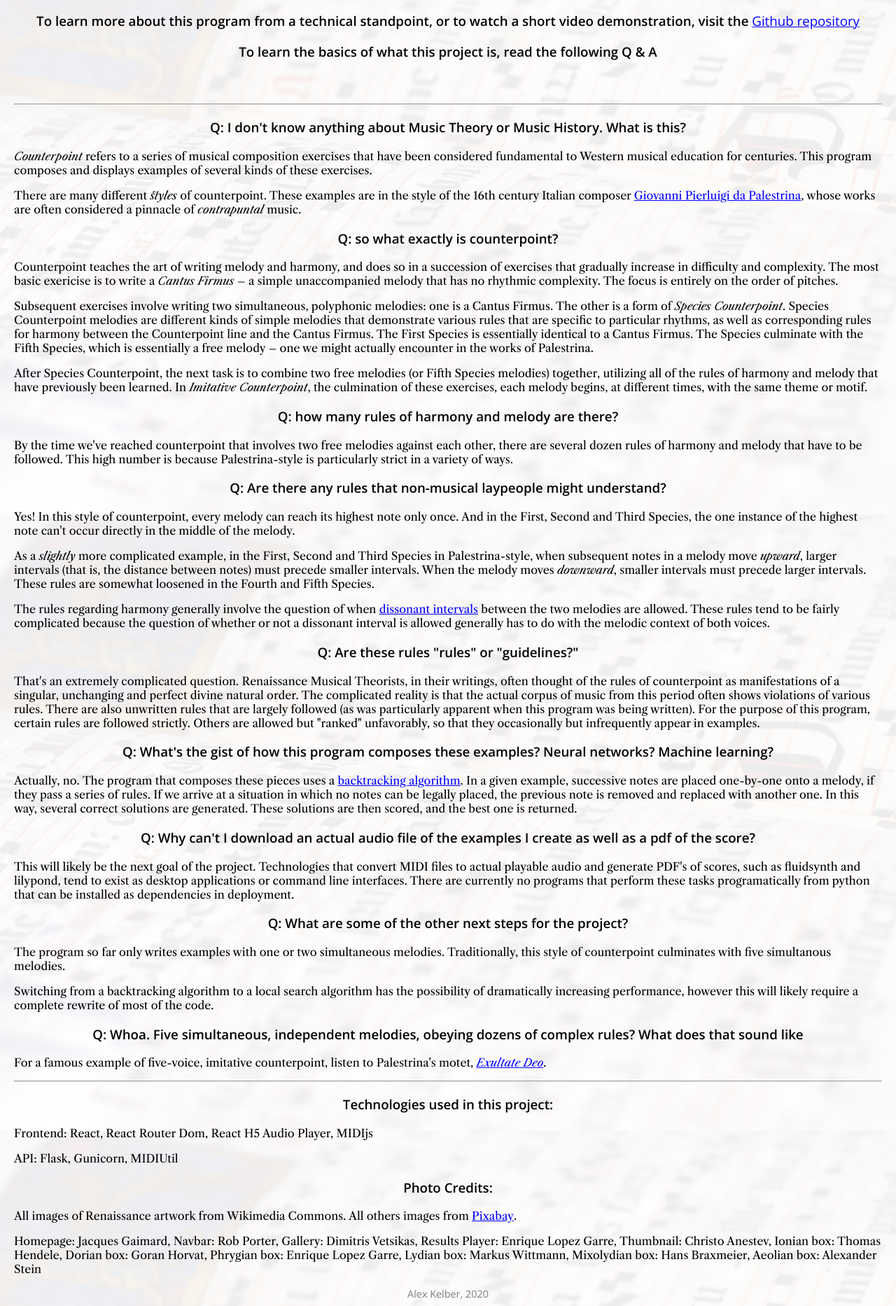
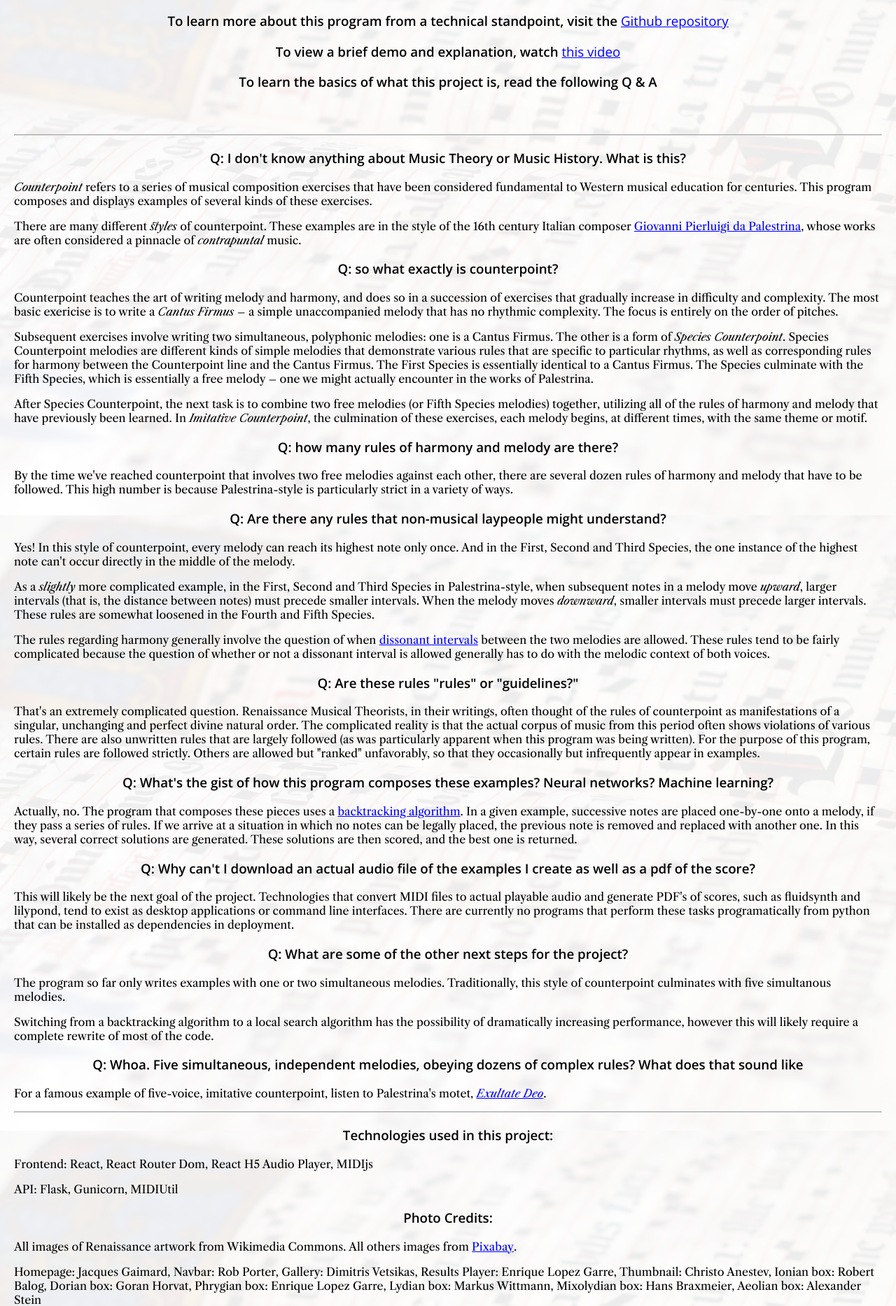
Before and after one commit to ZalmanKelber/Counterpoint-frontend, a React app: page /#/about in a window 1280 px wide. Shown: the part 143-2009 px from the top of the page at 70% size. Built offline with nearby package versions, Linux system fonts and the light colour scheme; no server answers.

Commit message:
changed media files

```diff
--- a/src/components/About.js
+++ b/src/components/About.js
@@ -17,10 +17,16 @@ class About extends React.Component {
                 <h1 className="create-title">ABOUT</h1>
                 <div className="about-content">
                     <h3 className="about-heading">
-                        To learn more about this program from a technical standpoint, or to watch a short video demonstration,
+                        To learn more about this program from a technical standpoint,
                         visit the <a href="https://github.com/ZalmanKelber/Counterpoint-frontend">Github repository</a>
                     </h3>
-                    <h3 className="about-heading">To learn the basics of what this project is, read the following Q & A</h3>
+                    <h3 className="about-heading">
+                        To view a brief demo and explanation,
+                        watch <a href="https://www.youtube.com/watch?v=Nhg4Vy4zuc8&feature=youtu.be">this video</a>
+                    </h3>
+                    <h3 className="about-heading">
+                        To learn the basics of what this project is, read the following Q & A
+                    </h3>
                     <br /><br /><hr />
                     <h3 className="about-question">Q: I don't know anything about Music Theory or Music History.  What is this?</h3>
                     <p>
@@ -121,7 +127,7 @@ class About extends React.Component {
                     </p>
                     <p>
                         Homepage: Jacques Gaimard, Navbar: Rob Porter, Gallery: Dimitris Vetsikas, Results Player: Enrique Lopez Garre, Thumbnail: Christo Anestev,
-                        Ionian box: Thomas Hendele, Dorian box: Goran Horvat, Phrygian box: Enrique Lopez Garre, Lydian box: Markus Wittmann,
+                        Ionian box: Robert Balog, Dorian box: Goran Horvat, Phrygian box: Enrique Lopez Garre, Lydian box: Markus Wittmann,
                         Mixolydian box: Hans Braxmeier, Aeolian box: Alexander Stein
                     </p>
 
--- a/src/components/SelectType.js
+++ b/src/components/SelectType.js
@@ -14,7 +14,7 @@ class SelectType extends React.Component {
     render() {
 
         const stepTitle = "STEP 1: CHOOSE TYPE";
-        const stepDescription = `Select a type of counterpoint exercise to generate. \r\n
+        const stepDescription = `Select a type of counterpoint exercise for the algorithm to generate. \r\n
                                 This will be a short musical composition in the style of the Italian Renaissance composer Giovanni Pierluigi da Palestrina.`
 
         return (
--- a/src/css/SelectModes.css
+++ b/src/css/SelectModes.css
@@ -45,8 +45,8 @@
 
 .ionian {
     background: linear-gradient(
-      rgba(255, 255, 255, 0.5),
-      rgba(255, 255, 255, 0.5)
+      rgba(255, 255, 255, 0.2),
+      rgba(255, 255, 255, 0.2)
     ),
     url("../images/ionianSelection.jpg") no-repeat center center;
 }
```
Also changed, not shown: src/images/ionianSelection.jpg.
